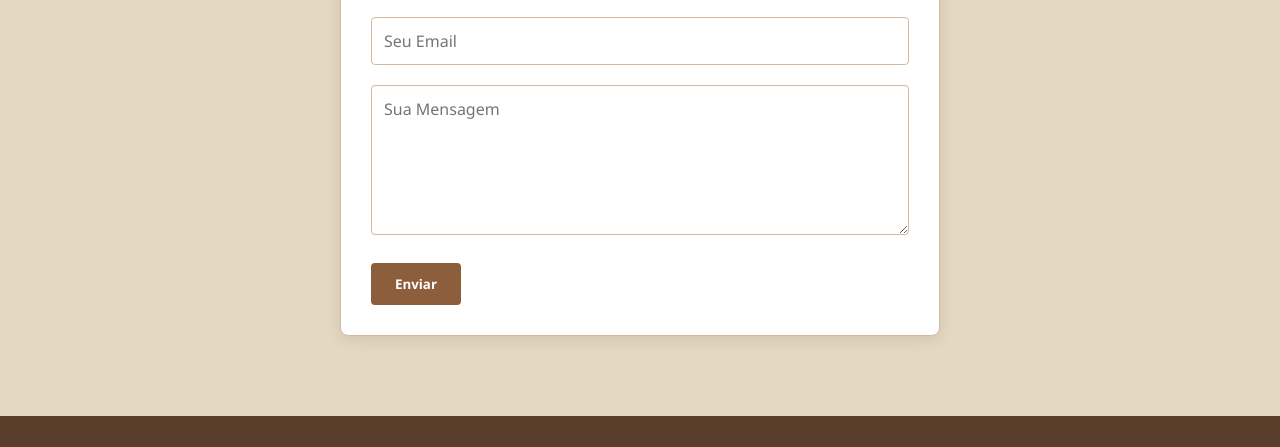
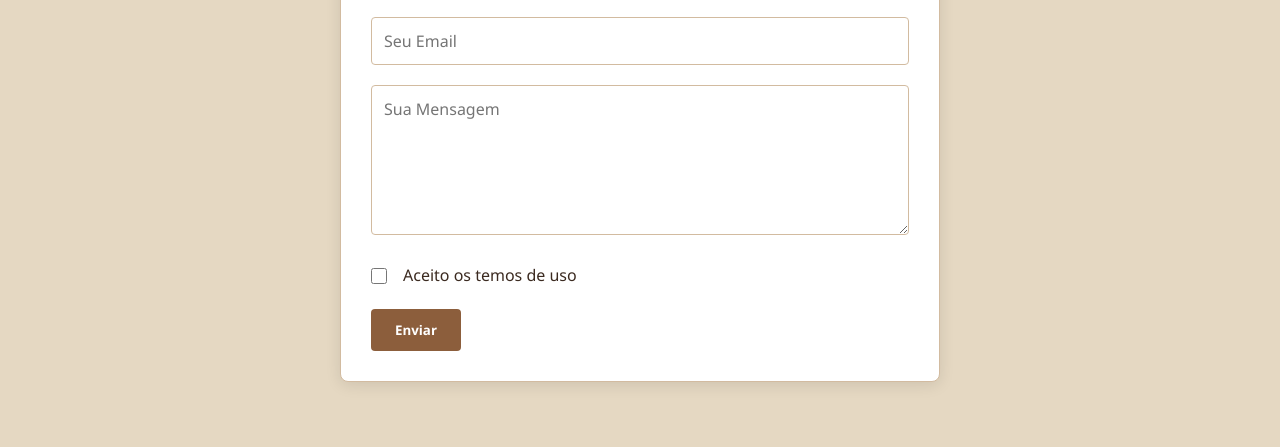
Before and after one commit to DiiogoLR/multivix-7s-1b-pw, a plain HTML site: page index.html in a window 1280 px wide. Shown: the part 4256-4703 px from the top of the page. Drawn offline with Linux system fonts and the light colour scheme.

Commit message:
feat: adiciona termos de uso

```diff
--- a/index.html
+++ b/index.html
@@ -162,6 +162,12 @@
                     <div class="grupo-formulario">
                         <textarea id="mensagem" placeholder="Sua Mensagem" required></textarea>
                     </div>
+                    <div class="grupo-formulario">
+                        <div class="grupo-formulario-termos-uso">
+                            <input type="checkbox" id="aceite-termos-uso" required>
+                            <p>Aceito os temos de uso</p>
+                        </div>
+                    </div>
                     <button type="submit" class="botao">Enviar</button>
                 </form>
             </div>
--- a/styles/index.css
+++ b/styles/index.css
@@ -572,3 +572,17 @@ footer {
 .mensagem-sucesso h3 {
     color: var(--marrom-claro);
 }
+
+.grupo-formulario-termos-uso{
+    display: flex;
+    flex-direction: row;
+    align-items: center;
+    justify-content: left;
+}
+
+.grupo-formulario-termos-uso input[type="checkbox"] {
+    cursor: pointer;
+    width: 16px;
+    height: 16px;
+    margin-right: 16px;
+}
```
